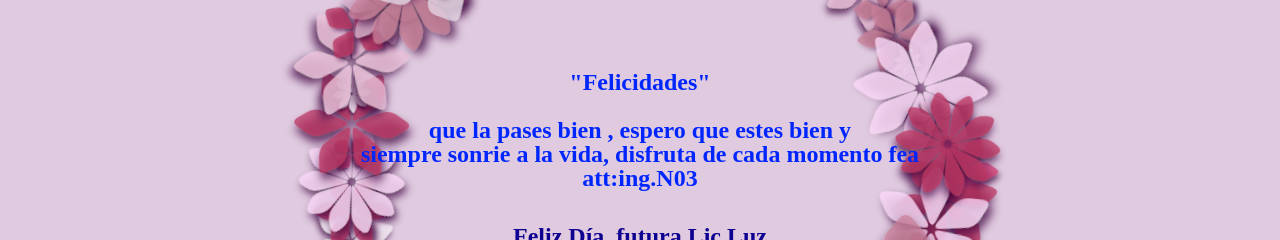
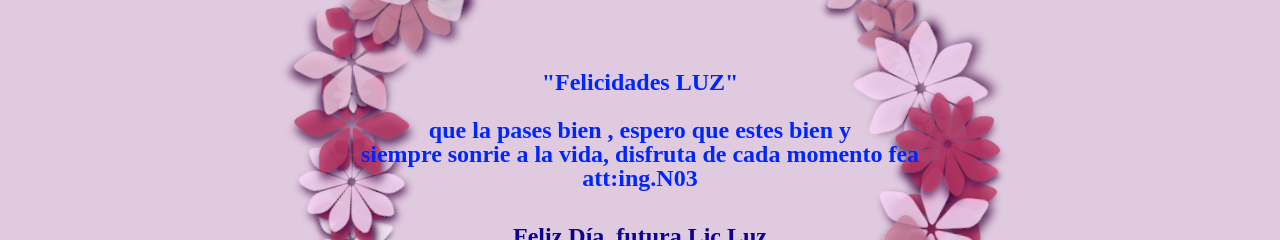
Before and after one commit to noes121/noes121.github.io, a plain HTML site: page index.html in a window 1280 px wide. Shown: the part 230-470 px from the top of the page. Drawn offline with nearby package versions, Linux system fonts and the light colour scheme.

Commit message:
Update index.html

```diff
--- a/index.html
+++ b/index.html
@@ -58,7 +58,7 @@
 <!-- Texto en el centro -->
 
 <div id="texto1">Feliz Día ,futura Lic.Luz <br> <button id="miBoton" style="background: rgb(5, 247, 255);font-size: 20px;">HAZ CLIK</button></div>
-<div id="texto2">"Felicidades" <br>
+<div id="texto2">"Felicidades LUZ" <br>
 <br>
 que la pases bien , espero que estes bien y  <br>
 siempre sonrie a la vida, disfruta de cada momento fea <br>
```
